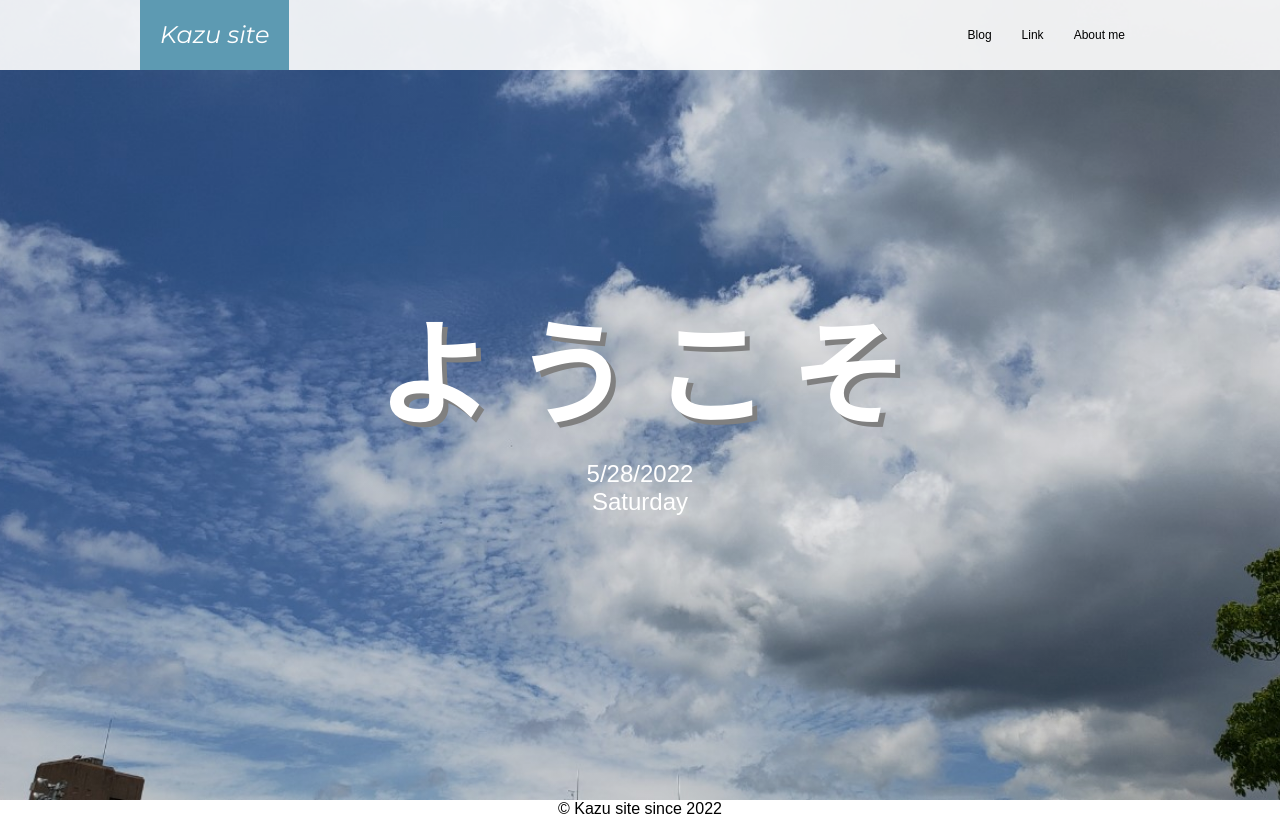
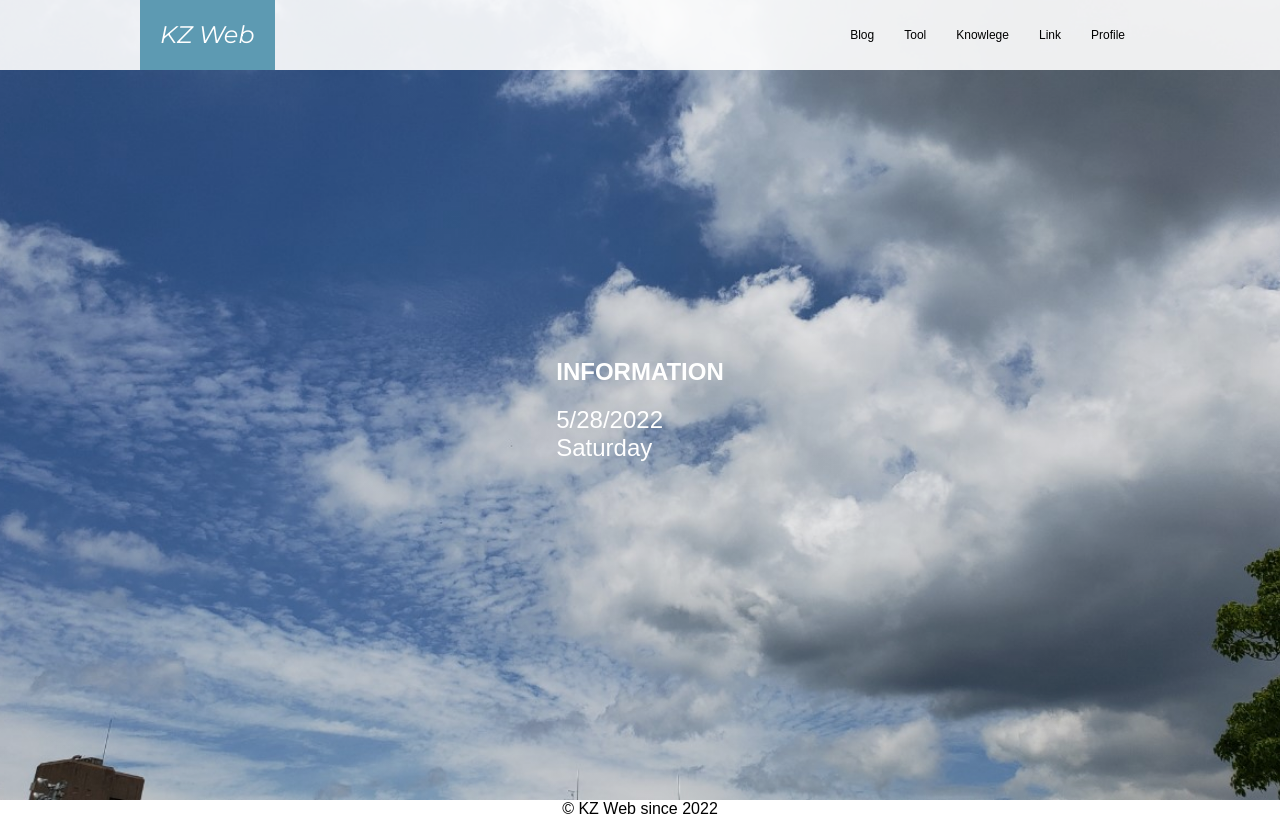
Before and after one commit to K-sm74/K-sm74.github.io, a plain HTML site: page index.html in a window 1280 px wide. Drawn offline with nearby package versions, Linux system fonts and the light colour scheme.

Commit message:
change web style.

```diff
--- a/index.html
+++ b/index.html
@@ -2,7 +2,7 @@
 <html lang="ja">
 	<head>
         <meta charset="UTF-8">
-        <title>Kazu site</title>
+        <title>KZ Web</title>
         <meta name="viewport" content="width=device-width, initial-scale=1.0">
         <link href="https://fonts.googleapis.com/css2?family=Montserrat:ital@1&display=swap" rel="stylesheet">
         <link rel="stylesheet" href="stylesheet_index.css">
@@ -21,7 +21,7 @@
     <body>
         <header>
             <div class="container">
-                <a class="headA" href="index.html">Kazu site</a>
+                <a class="headA" href="index.html">KZ Web</a>
 
                 <button type="button" class="headC">
                     <span class="fa fa-bars" title="MENU"></span>
@@ -30,15 +30,17 @@
                 <nav class="headB">
                     <ul>
                         <li><a href="blog_no001.html">Blog</a></li>
+                        <li><a href="blog_no001.html">Tool</a></li>
+                        <li><a href="blog_no001.html">Knowlege</a></li>
                         <li><a href="link.html">Link</a></li>
-                        <li><a href="link.html">About me</a></li>
+                        <li><a href="link.html">Profile</a></li>
                     </ul>
                 </nav>
             </div>
         </header>
         <section class="conA">
             <div class="container">
-                <h1>ようこそ</h1>
+                <h2>INFORMATION</h2>
                 <p id="inf" class="text"></p>
                 <p id="week" class="text"></p>
 
@@ -49,6 +51,6 @@
         <script type="text/javascript" src="index.js"></script>
     </body>
     <footer>
-        <a>&copy; Kazu site since 2022</a>
+        <a>&copy; KZ Web since 2022</a>
     </footer>
 </html>
--- a/stylesheet_index.css
+++ b/stylesheet_index.css
@@ -49,7 +49,7 @@ body {
 	background-size: cover;
 	color: #fff;
 	color: var(--text-bright-color);
-	text-align: center;
+	/* text-align: center; */
     }
 
 .conA h1 {
```
